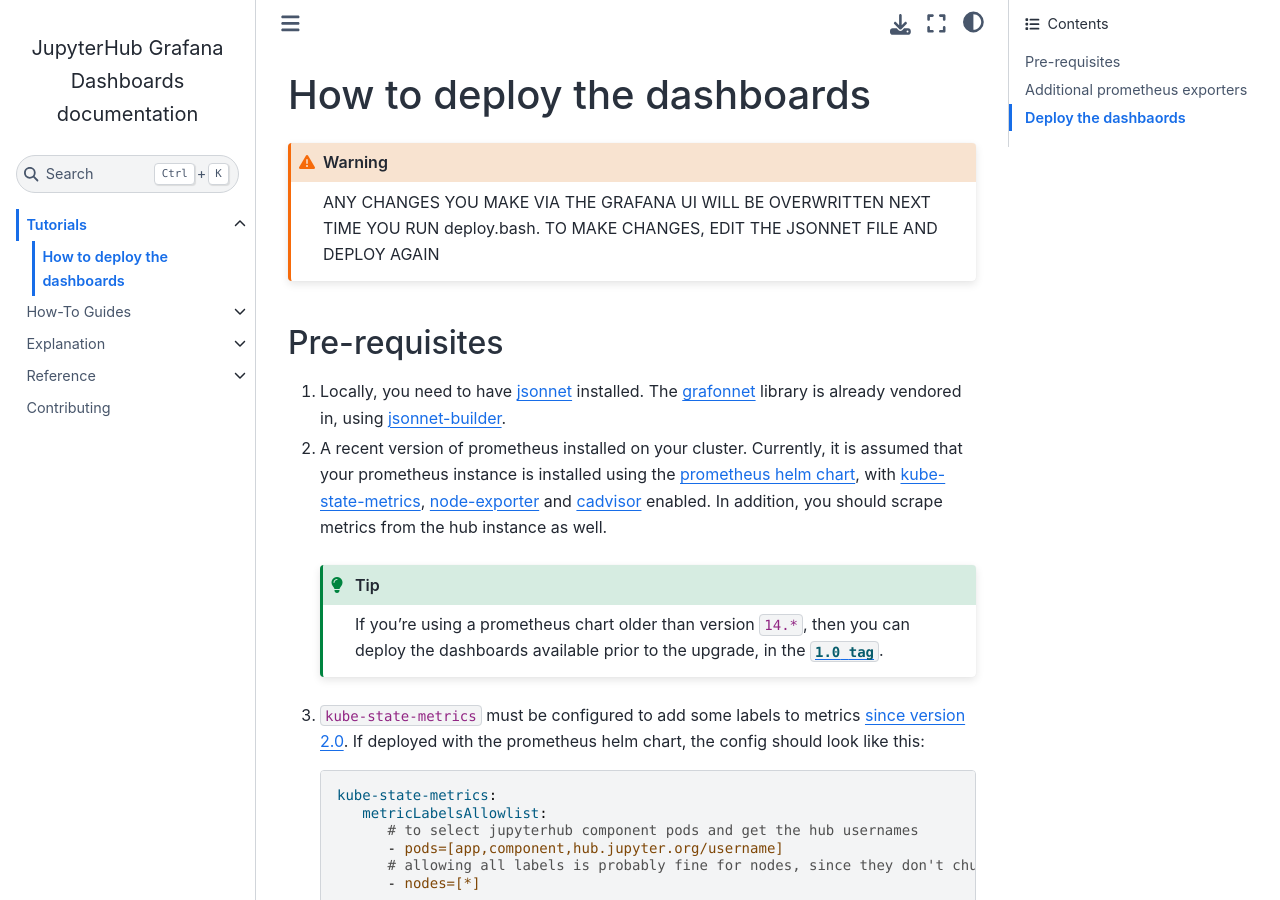
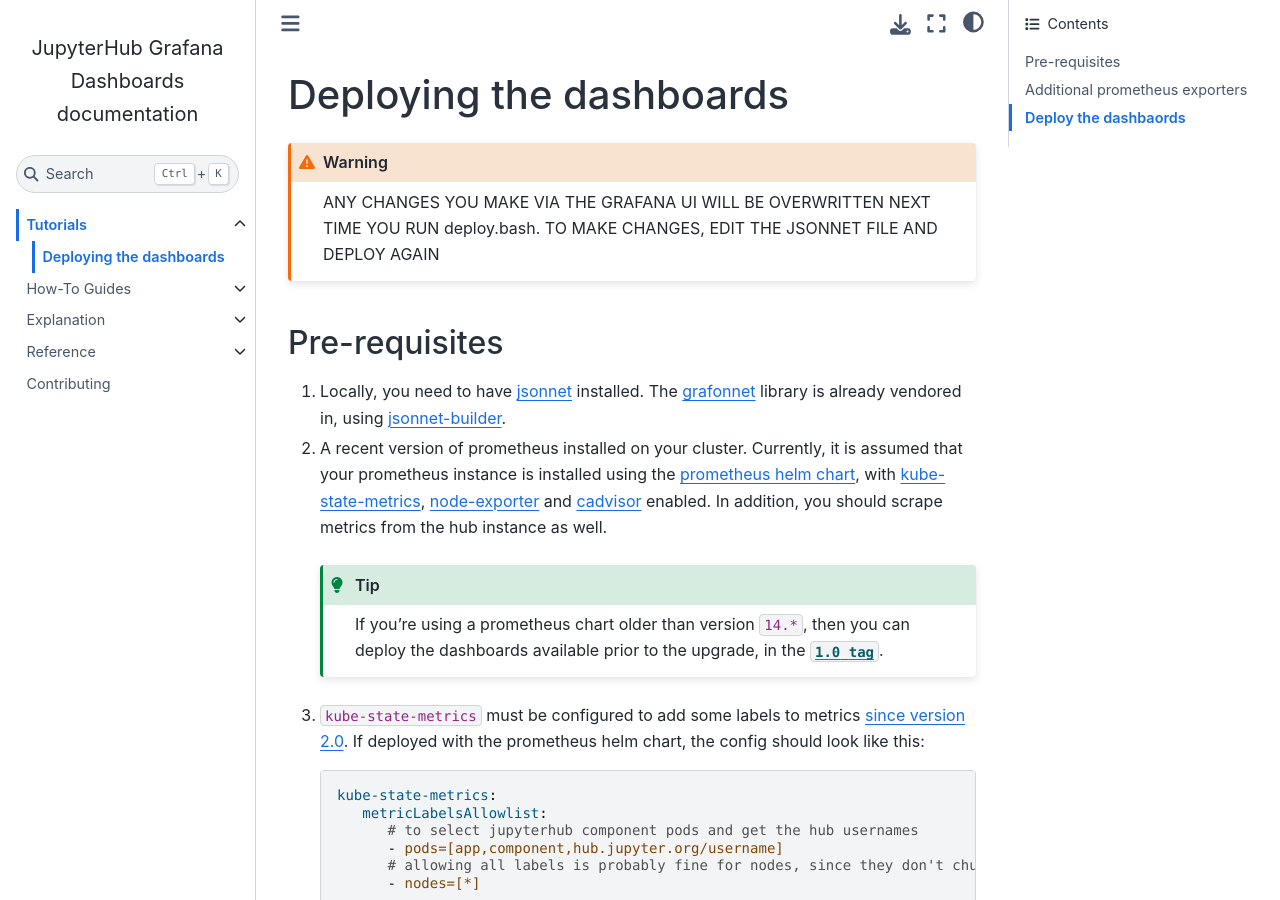
Before and after one commit to jupyterhub/grafana-dashboards, a Sphinx documentation site: the page built from docs/tutorials/deploy.md, in a window 1280 px wide and 900 px high. Built offline with Sphinx 7.4.7 and the Sphinx Book theme 1.1.4, drawn with Linux system fonts in a browser that asks for light colours.

Commit message:
Clean-up whitespace in deploy.md and add a reference anchor

````diff
--- a/docs/tutorials/deploy.md
+++ b/docs/tutorials/deploy.md
@@ -1,4 +1,5 @@
-# How to deploy the dashboards
+(tutorials:deploy)=
+# Deploying the dashboards
 
 ```{warning}
 ANY CHANGES YOU MAKE VIA THE GRAFANA UI WILL BE OVERWRITTEN NEXT TIME YOU RUN deploy.bash.
@@ -20,7 +21,6 @@
    [node-exporter](https://github.com/prometheus/node_exporter) and
    [cadvisor](https://github.com/google/cadvisor) enabled. In
    addition, you should scrape metrics from the hub instance as well.
-
 
     ```{tip}
     If you're using a prometheus chart older than version `14.*`, then you can deploy the dashboards available prior to the upgrade, in the [`1.0 tag`](https://github.com/jupyterhub/grafana-dashboards/releases/tag/1.0).
@@ -49,7 +49,6 @@
    by going to the configuration pane for your Grafana (the gear icon on the left bar), and
    selecting 'API Keys'. The admin permission is needed to query list of data sources so we
    can auto-populate template variable options (such as list of hubs).
-
 
 ## Additional prometheus exporters
 
@@ -133,7 +132,6 @@
 ```
 
 You will likely only need to adjust the `claimName` above to use this example.
-
 
 (howto:deploy:per-user-home-dir)=
 ### Per-user home directory metrics (size, last modified, total entries, etc)
@@ -223,7 +221,6 @@
 
 You will likely only need to adjust the `claimName` above to use this example.
 
-
 ## Deploy the dashbaords
 
 There's a helper `deploy.py` script that can deploy the dashboards to any grafana installation.
````
